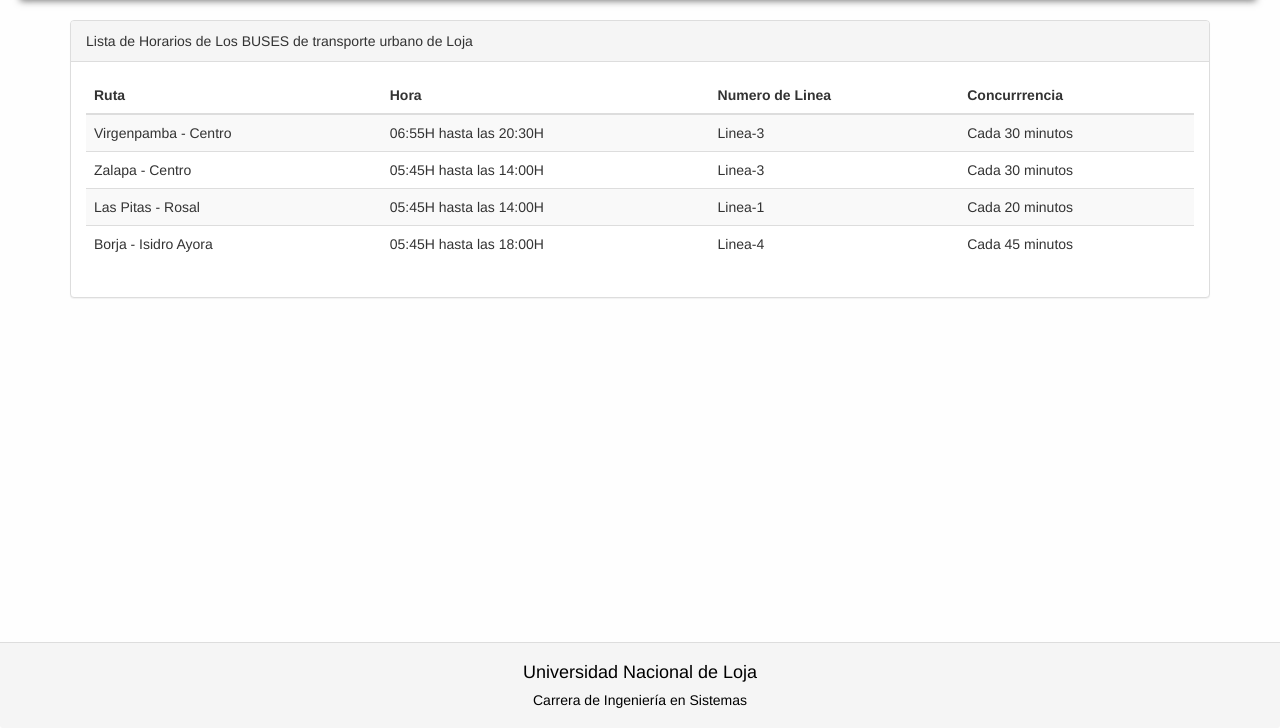
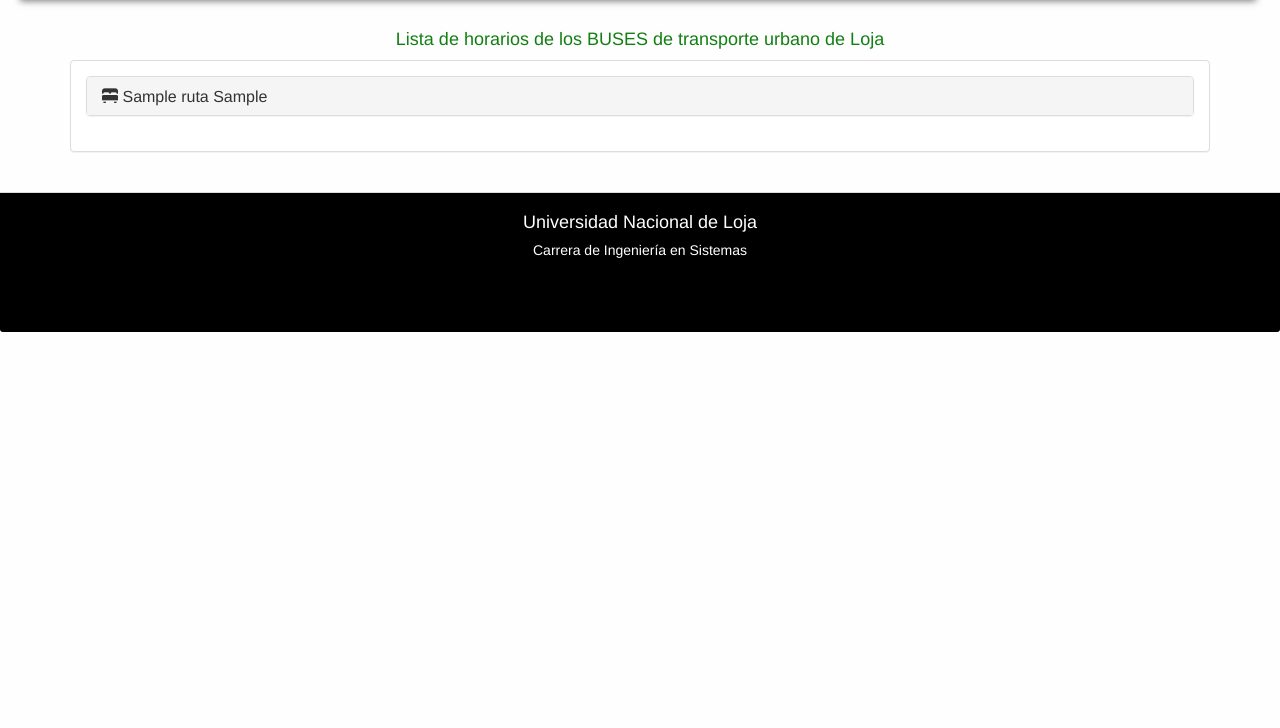
Before and after one commit to JaimeCabrera/blimp, a PHP site: page /horarios.php in a window 1280 px wide. Shown: the part 72-800 px from the top of the page. Run offline with PHP 8.4, Linux system fonts and the light colour scheme; tables that the repository leaves empty or names only in its code hold one stand-in row (values such as "Sample post").

Commit message:
lista de turnos
agregado el listado de los turnos por nombre de linea

```diff
--- a/cliente/css/stilos.css
+++ b/cliente/css/stilos.css
@@ -35,11 +35,13 @@ body{
 
 #footer{
 
-    margin-top:35px;
-    width:100%;
-    height:auto;
-    color: black;
-    text-align: center;
+    background-color: black;
+  position: relative;
+  bottom: 0;
+  width: 100%;
+  height: 140px;
+  color: white;
+  text-align: center;
 }
 #map {
     position: relative;
--- a/cliente/horarios.php
+++ b/cliente/horarios.php
@@ -1,7 +1,6 @@
 <!DOCTYPE html>
 <html>
     <head>
-
         <title>Rutas</title>
         <meta charset="utf-8">
         <meta name="viewport" content="width=device-width, initial-scale=1, shrink-to-fit=no">
@@ -10,9 +9,8 @@
         <link rel="stylesheet" href="css/bootstrap.min.css">
         <link rel="stylesheet" href="css/stilos.css">
         <script type="text/javascript" src="js/bus.js"></script>
-
     </head>
-    <body oncontextmenu="return false" onkeydown="return false" onload="initMap();">
+    <body oncontextmenu="return true" onkeydown="return true">
         <br>
         <div class="container-fluid">
             <nav class="navbar navbar-inverse">
@@ -47,46 +45,12 @@
         <!--pagina-->
         <!--Pagina con el mapa de las ubicaciones de las paradas-->
         <div id="pagina4" class="container">
+            <h4 style="color:#127f12;"><p class="text-center">Lista de horarios de los BUSES de transporte urbano de Loja</p> </h4>
             <div class="panel panel-default">
-                <div class="panel-heading">Lista de Horarios de Los BUSES de transporte urbano de Loja</div>
                 <div class="panel-body">
-                    <table class="table table-responsive table-striped">
-                        <thead>
-                            <tr>
-                                <th>Ruta</th>
-                                <th>Hora</th>
-                                <th>Numero de Linea</th>
-                                <th>Concurrrencia</th>
-                            </tr>
-                        </thead>
-                        <tbody>
-                            <tr>
-                                <td>Virgenpamba - Centro</td>
-                                <td>06:55H hasta las 20:30H</td>
-                                <td>Linea-3</td>
-                                <td>Cada 30 minutos</td>
-                            </tr>
-                            <tr>
-                                <td>Zalapa - Centro</td>
-                                <td>05:45H <span>hasta las</span> 14:00H</td>
-                                <td>Linea-3</td>
-                                <td>Cada 30 minutos</td>
-                            </tr>
-                            <tr>
-                                <td>Las Pitas - Rosal</td>
-                                <td>05:45H <span>hasta las</span> 14:00H</td>
-                                <td>Linea-1</td>
-                                <td>Cada 20 minutos</td>
-                            </tr>
-                            <tr>
-                                <td>Borja - Isidro Ayora</td>
-                                <td>05:45H <span>hasta las</span> 18:00H</td>
-                                <td>Linea-4</td>
-                                <td>Cada 45 minutos</td>
-                            </tr>
-
-                        </tbody>
-                    </table>
+                   <?php
+                    include'php/consultarRutas.php';
+                   ?>
                 </div>
             </div>
         </div>
--- a/cliente/index.php
+++ b/cliente/index.php
@@ -8,6 +8,7 @@
         <script type="text/javascript" src="js/bootstrap.min.js"></script>
         <link rel="stylesheet" href="css/bootstrap.min.css">
         <link rel="stylesheet" href="css/stilos.css">
+
         <script type="text/javascript" src="js/mapbox-gl.js"></script>
         <link href="css/mapbox-gl.css" rel="stylesheet" />
         <script type="text/javascript" src="js/bus.js"></script>
@@ -26,7 +27,7 @@
                             <span class="icon-bar"></span>
                             <span class="icon-bar"></span>
                         </button>
-                        <a class="navbar-brand" href="index.html">BusLineMap</a>
+                        <a class="navbar-brand" href="index.php">BusLineMap</a>
                     </div>
                     <!-- Collect the nav links, forms, and other content for toggling -->
                     <div class="collapse navbar-collapse" id="bs-example-navbar-collapse-1">
--- /dev/null
+++ b/cliente/php/consultarRutas.php
@@ -0,0 +1,76 @@
+<?php
+include "conexion.php";
+$resultado = mysqli_query($con, "SELECT rutas.id_ruta,rutas.nombreRuta,rutas.recorrido,rutas.id_lineasdeBuses,rutas.id_ruta,lineasdebuses.denotacion FROM rutas,lineasdebuses WHERE rutas.id_lineasdeBuses = lineasdebuses.id_lineadeBuses") ;
+	while ($inforRutas = $resultado->fetch_array()) {
+	$id=			$inforRutas['id_ruta'];
+	$idRutas=		$inforRutas['id_ruta'];
+	$nomRuta=		$inforRutas['nombreRuta'];
+	$recorrido=		$inforRutas['recorrido'];
+	$nombreLinea =  $inforRutas['denotacion'];
+	echo"<div class='panel-group' id='accordion'>";
+		echo"<div class='panel panel-default'>";
+			echo"<div class='panel-heading'>";
+				echo" <h4 class='panel-title'>";
+					echo"<span class='glyphicon glyphicon-bed' aria-hidden='true' ></span>";
+					echo " <a data-toggle='collapse' data-parent='#accordion' href='#$id'data-role='button'>$nomRuta $nombreLinea</a></h4>";
+			echo "</div>";
+			echo"<div id='$id' class='panel-collapse collapse'>";
+				echo "<div class='panel-body'>";
+						//echo"<p style='color:blue;'>$recorrido</p>";
+						$resultadoTurnos = mysqli_query($con,"SELECT turno.horaDeSalida,turno.FK_ID_tipoHorario,turno.rutas_id_ruta,rutas.nombreRuta,rutas.id_ruta,horarios.tipo FROM turno,horarios,rutas WHERE turno.rutas_id_ruta = '$idRutas' AND turno.FK_ID_tipoHorario=horarios.id_tipoHorarios AND rutas.id_ruta = '$idRutas'");
+						 $rowHoraSalida =Array();
+						while ($turno = $resultadoTurnos->fetch_array()) {
+						    	$rowHoraSalida[] = $turno['horaDeSalida'];
+						    	$tipoHorario = $turno['FK_ID_tipoHorario'];
+							}
+							echo "<div class='table-responsive'>";
+							echo "<p>Listado de Turnos</p>";
+						    	echo "<table class='table'>";
+									if ($tipoHorario = '4') {
+										echo "<tr class='info'>";
+											foreach($rowHoraSalida as $row) {
+        										echo "<td>".$row.":Horas</td>";
+    											}
+    									echo "</tr>";
+    								echo "</table>";
+
+
+    								echo "<table class='table'>";
+										}elseif ($tipoHorario = '3') {
+											echo "<tr class='info'>";
+												foreach($rowHoraSalida as $row) {
+        										echo "<td>".$row."Horas</td>";
+    												}
+    									echo "</tr>";
+    								echo "</table>";
+
+
+    								echo "<table class='table'>";
+										}elseif ($tipoHorario = '2') {
+											echo "<tr class='info'>";
+												foreach($rowHoraSalida as $row) {
+        												echo "<td>".$row." :Horas</td>";
+    												}
+    										echo "</tr>";
+    								echo "</table>";
+
+    								echo "<table class='table'>";
+										}elseif ($tipoHorario = '1') {
+											echo "<tr class='info'>";
+												foreach($rowHoraSalida as $row) {
+        												echo "<td>".$row."Horas</td>";
+    												}
+    											echo "</tr>";
+    								echo "</table>";
+
+										}
+
+						echo "</table>";
+						echo "</div>";
+				echo"</div>";
+			echo"</div>";
+			$id = '';
+		echo" </div>";
+	echo"</div>";
+	}
+?>
--- a/cliente/rutas.php
+++ b/cliente/rutas.php
@@ -6,9 +6,9 @@
         <meta name="viewport" content="width=device-width, initial-scale=1, shrink-to-fit=no">
         <script type="text/javascript" src="js/jquery-3.2.1.min.js"></script>
         <script type="text/javascript" src="js/bootstrap.min.js"></script>
-
         <link rel="stylesheet" href="css/bootstrap.min.css">
         <link rel="stylesheet" href="css/stilos.css">
+
         <script type="text/javascript" src="js/bus.js"></script>
         <script src="js/mapbox-gl.js"></script>
         <link href="css/mapbox-gl.css" rel='stylesheet' />
--- a/nbproject/private/private.xml
+++ b/nbproject/private/private.xml
@@ -3,8 +3,11 @@
     <editor-bookmarks xmlns="http://www.netbeans.org/ns/editor-bookmarks/2" lastBookmarkId="0"/>
     <open-files xmlns="http://www.netbeans.org/ns/projectui-open-files/2">
         <group>
+            <file>file:/C:/xampp/htdocs/blimp/cliente/css/stilos.css</file>
             <file>file:/C:/xampp/htdocs/blimp/cliente/horarios.php</file>
             <file>file:/C:/xampp/htdocs/blimp/cliente/rutas.php</file>
+            <file>file:/C:/xampp/htdocs/blimp/cliente/php/conexion.php</file>
+            <file>file:/C:/xampp/htdocs/blimp/cliente/js/bus.js</file>
             <file>file:/C:/xampp/htdocs/blimp/cliente/index.php</file>
         </group>
     </open-files>
```
Also changed, not shown: cliente/js/bus.js (+1 -52 lines), cliente/php/consultarHorarios.php (deleted, +0 -22 lines), cliente/php/consultarTurnos.php (added, +13 -0 lines), cliente/js/mapa.html (deleted), cliente/php/parametros.php (deleted).
